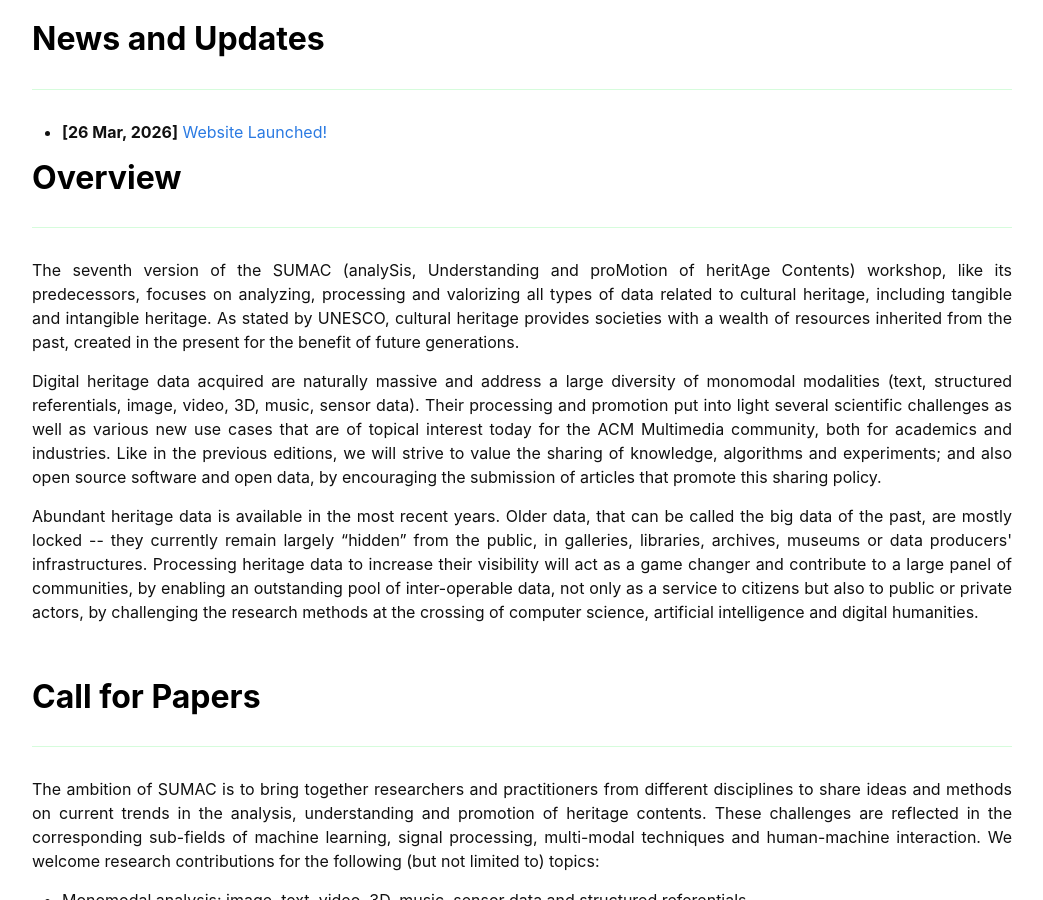
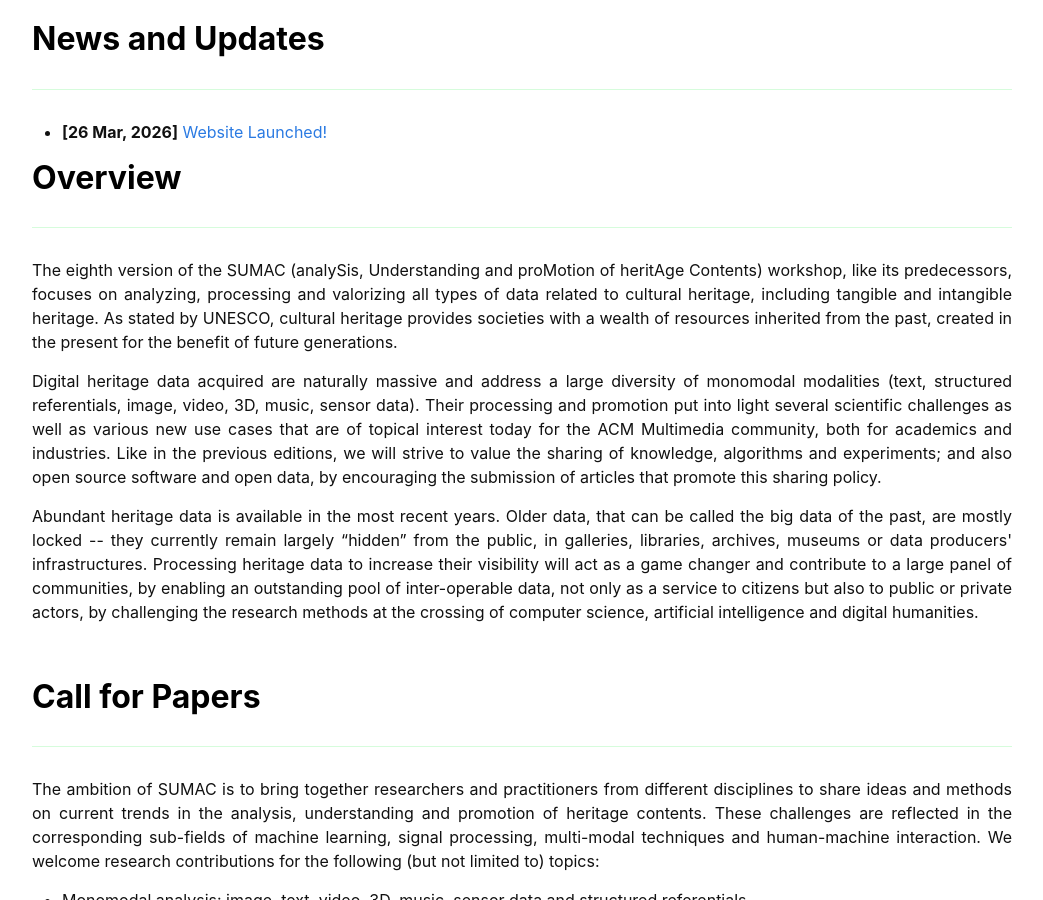
Before and after one commit to sumac-workshops/2026, a Jekyll site: the page built from index.md, in a window 1280 px wide and 900 px high, scrolled down 472 px. Shown: the whole window, without its empty margins (118-1161 px from the left). Built offline with Jekyll 4.4.1, drawn with Linux system fonts in a browser that asks for light colours; nearby versions of some CDN libraries.

Commit message:
Update index.md

```diff
--- a/index.md
+++ b/index.md
@@ -31,7 +31,7 @@ layout: home
 
 <h2 class="blackpar_title" id="overview">Overview</h2>
 <hr  style="color: rgb(92, 242, 117);">
-<p> The seventh version of the SUMAC (analySis, Understanding and proMotion of heritAge Contents) workshop, like its predecessors, focuses on analyzing, processing and valorizing all types of data related to cultural heritage, including tangible and intangible heritage. As stated by UNESCO, cultural heritage provides societies with a wealth of resources inherited from the past, created in the present for the benefit of future generations. </p>
+<p> The eighth version of the SUMAC (analySis, Understanding and proMotion of heritAge Contents) workshop, like its predecessors, focuses on analyzing, processing and valorizing all types of data related to cultural heritage, including tangible and intangible heritage. As stated by UNESCO, cultural heritage provides societies with a wealth of resources inherited from the past, created in the present for the benefit of future generations. </p>
 
 <p> Digital heritage data acquired are naturally massive and address a large diversity of monomodal modalities (text, structured referentials, image, video, 3D, music, sensor data). Their processing and promotion put into light several scientific challenges as well as various new use cases that are of topical interest today for the ACM Multimedia community, both for academics and industries. Like in the previous editions, we will strive to value the sharing of knowledge, algorithms and experiments; and also open source software and open data, by encouraging the submission of articles that promote this sharing policy. </p>
 <p> Abundant heritage data is available in the most recent years. Older data, that can be called the big data of the past, are mostly locked -- they currently remain largely “hidden” from the public, in galleries, libraries, archives, museums or data producers' infrastructures. Processing heritage data to increase their visibility will act as a game changer and contribute to a large panel of communities, by enabling an outstanding pool of inter-operable data, not only as a service to citizens but also to public or private actors, by challenging the research methods at the crossing of computer science, artificial intelligence and digital humanities. </p>
```
